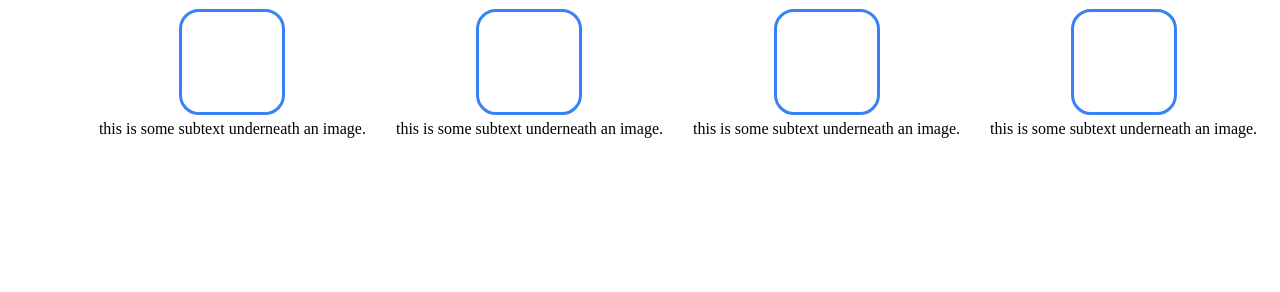
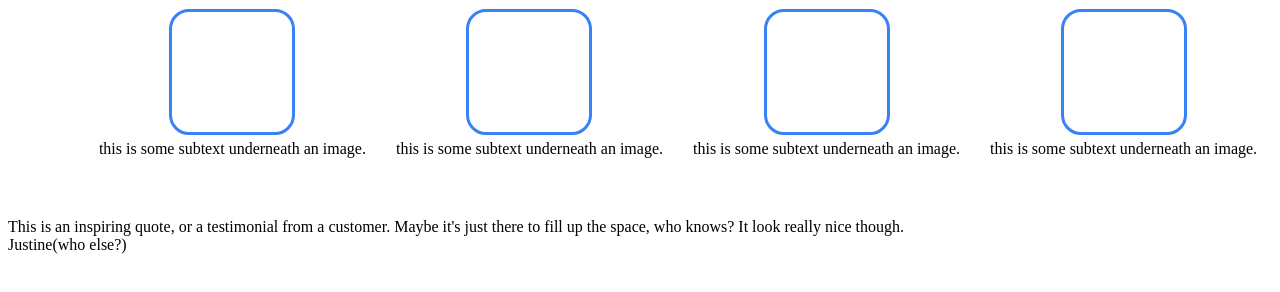
Before and after one commit to selftitledpunk/Landing_Page, a website: page index.html in a window 1280 px wide. Shown: the part 416-708 px from the top of the page. Drawn offline with Linux system fonts and the light colour scheme.

Commit message:
set up quote html

```diff
--- a/index.html
+++ b/index.html
@@ -62,6 +62,17 @@
           </div>
         </div>
       </div>
+
+      <div class="quote">
+        <div class="quote-text">
+          This is an inspiring quote, or a testimonial from a customer. Maybe
+          it's just there to fill up the space, who knows? It look really nice
+          though.
+        </div>
+        <div class="quote-signature">
+          Justine(who else?)
+        </div>
+      </div>
     </div>
   </body>
 </html>
--- a/style.css
+++ b/style.css
@@ -112,10 +112,8 @@ a,
 }
 
 .info-img {
-  /* display: flex; */
-  /* flex-direction: column; */
-  width: 100px;
-  height: 100px;
+  width: 120px;
+  height: 120px;
   border: solid 3px #3882f6;
   border-radius: 20px;
   background-color: white;
```
